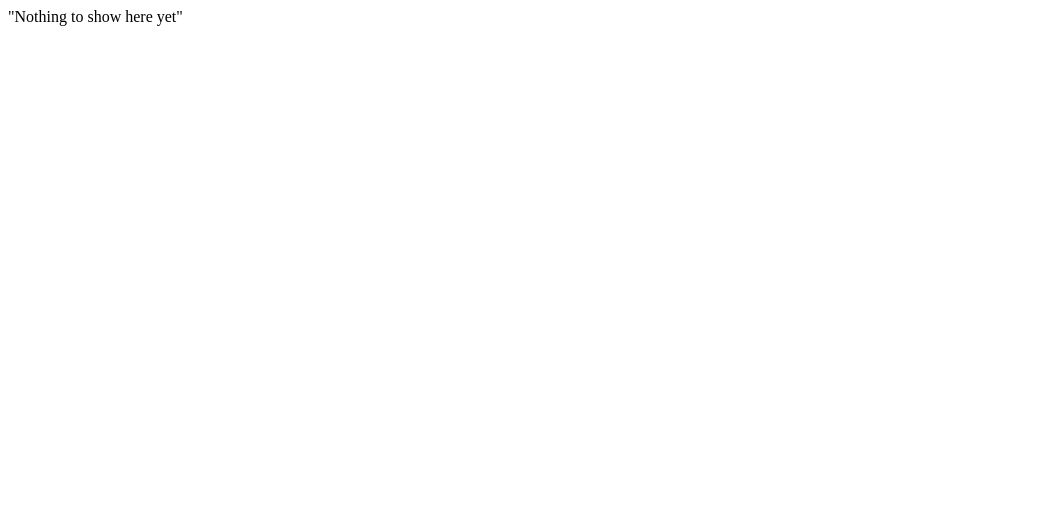
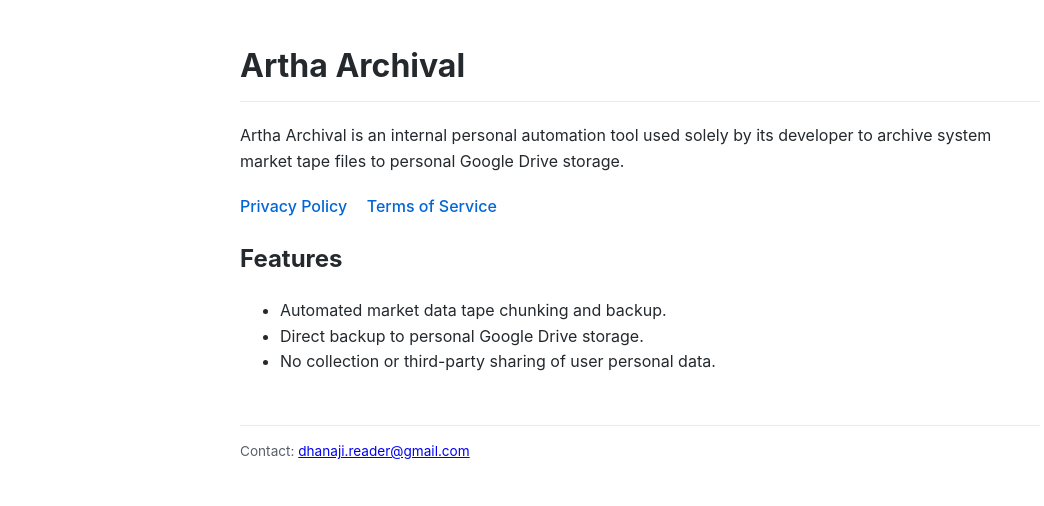
Before and after one commit to dhanaji/dhanaji.github.io, a plain HTML site: page index.html in a window 1280 px wide. Shown: the whole page, without its empty margins (0-1044 px from the left). Drawn offline with Linux system fonts and the light colour scheme.

Commit message:
docs: update index.html for Artha Archival

```diff
--- a/index.html
+++ b/index.html
@@ -1 +1,33 @@
-"Nothing to show here yet"
+<!DOCTYPE html>
+<html lang="en">
+<head>
+  <meta charset="UTF-8">
+  <meta name="viewport" content="width=device-width, initial-scale=1.0">
+  <title>Artha Archival</title>
+  <style>
+    body { font-family: -apple-system, BlinkMacSystemFont, "Segoe UI", Roboto, Helvetica, Arial, sans-serif; line-height: 1.6; max-width: 800px; margin: 40px auto; padding: 0 20px; color: #24292e; }
+    h1 { border-bottom: 1px solid #eaecef; padding-bottom: 0.3em; }
+    nav { margin: 20px 0; }
+    nav a { margin-right: 15px; color: #0366d6; text-decoration: none; font-weight: 500; }
+    nav a:hover { text-decoration: underline; }
+    footer { margin-top: 50px; font-size: 0.85em; color: #586069; border-top: 1px solid #eaecef; padding-top: 15px; }
+  </style>
+</head>
+<body>
+  <h1>Artha Archival</h1>
+  <p>Artha Archival is an internal personal automation tool used solely by its developer to archive system market tape files to personal Google Drive storage.</p>
+  <nav>
+    <a href="privacy.html">Privacy Policy</a>
+    <a href="terms.html">Terms of Service</a>
+  </nav>
+  <h2>Features</h2>
+  <ul>
+    <li>Automated market data tape chunking and backup.</li>
+    <li>Direct backup to personal Google Drive storage.</li>
+    <li>No collection or third-party sharing of user personal data.</li>
+  </ul>
+  <footer>
+    Contact: <a href="mailto:dhanaji.reader@gmail.com">dhanaji.reader@gmail.com</a>
+  </footer>
+</body>
+</html>
```
